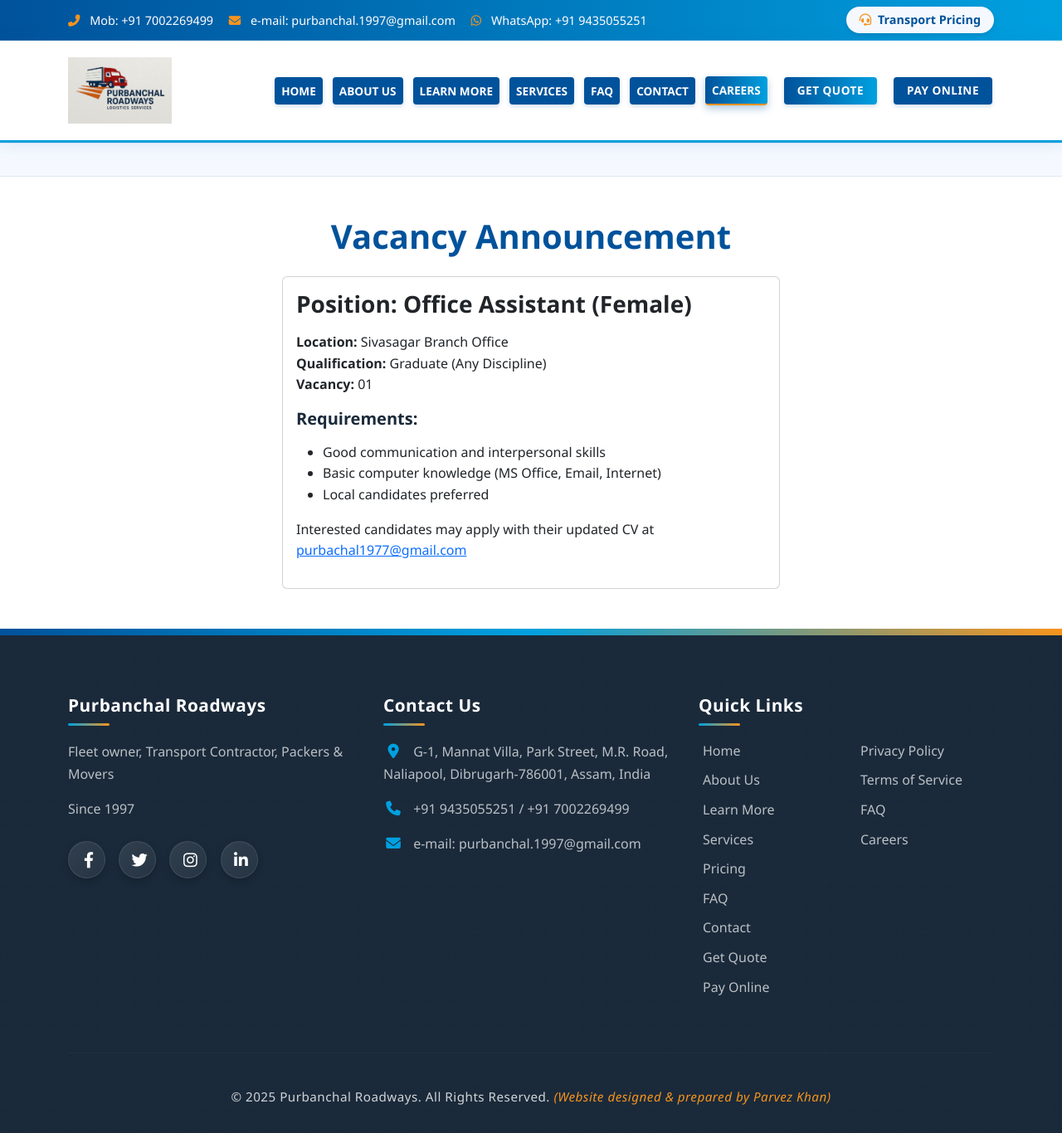
After one commit to safdarjung/purbanchal-website, a Django app: page /careers/ in a window 1280 px wide. The commit adds this page. Shown: the whole page at 83% size. Run offline with Django 5.2, Linux system fonts and the light colour scheme.

Commit message:
Add careers page, update navigation, and improve home hero section

```diff
--- a/core/views.py
+++ b/core/views.py
@@ -52,3 +52,6 @@ def payment(request):
 
 def learn_more(request):
     return render(request, 'core/learn_more.html')
+
+def careers(request):
+    return render(request, 'core/careers.html')
--- a/purbanchal_roadways_main/urls.py
+++ b/purbanchal_roadways_main/urls.py
@@ -42,6 +42,7 @@ urlpatterns = [
     path('custom-quote/', core_views.custom_quote, name='custom_quote'),
     path('payment/', core_views.payment, name='payment'),
     path('learn-more/', core_views.learn_more, name='learn_more'),
+    path('careers/', core_views.careers, name='careers'),
 ]
 
 if settings.DEBUG:
--- a/templates/base.html
+++ b/templates/base.html
@@ -73,6 +73,9 @@
                         </li>
                         <li class="nav-item">
                             <a class="nav-link {% if request.path == '/contact/' %}active{% endif %}" href="{% url 'contact' %}">Contact</a>
+                        </li>
+                        <li class="nav-item">
+                            <a class="nav-link {% if request.path == '/careers/' %}active{% endif %}" href="{% url 'careers' %}">Careers</a>
                         </li>
                         <li class="nav-item ms-2">
                             <a class="nav-link btn btn-sm btn-primary text-white px-3 {% if request.path == '/custom-quote/' %}active{% endif %}" href="{% url 'custom_quote' %}">Get Quote</a>
@@ -164,7 +167,7 @@
                                 <li><a href="{% url 'privacy_policy' %}">Privacy Policy</a></li>
                                 <li><a href="{% url 'terms_of_service' %}">Terms of Service</a></li>
                                 <li><a href="{% url 'faq' %}">FAQ</a></li>
-                                <li><a href="{% url 'contact' %}">Careers</a></li>
+                                <li><a href="{% url 'careers' %}">Careers</a></li>
                             </ul>
                         </div>
                     </div>
--- /dev/null
+++ b/templates/core/careers.html
@@ -0,0 +1,28 @@
+{% extends 'base.html' %}
+
+{% block title %}Careers at Purbanchal Roadways{% endblock %}
+
+{% block content %}
+<section class="careers-section py-5">
+    <div class="container">
+        <h1 class="mb-4 text-center text-primary">Vacancy Announcement</h1>
+        <div class="card mx-auto" style="max-width: 600px;">
+            <div class="card-body">
+                <h3 class="card-title mb-3">Position: Office Assistant (Female)</h3>
+                <ul class="list-unstyled mb-3">
+                    <li><strong>Location:</strong> Sivasagar Branch Office</li>
+                    <li><strong>Qualification:</strong> Graduate (Any Discipline)</li>
+                    <li><strong>Vacancy:</strong> 01</li>
+                </ul>
+                <h5>Requirements:</h5>
+                <ul>
+                    <li>Good communication and interpersonal skills</li>
+                    <li>Basic computer knowledge (MS Office, Email, Internet)</li>
+                    <li>Local candidates preferred</li>
+                </ul>
+                <p class="mt-3">Interested candidates may apply with their updated CV at <a href="mailto:purbachal1977@gmail.com">purbachal1977@gmail.com</a></p>
+            </div>
+        </div>
+    </div>
+</section>
+{% endblock %}
--- a/templates/core/home.html
+++ b/templates/core/home.html
@@ -6,8 +6,8 @@
 <!-- Hero Section -->
 <section class="hero-section">
     <div class="container">
-        <h1 class="display-3 fw-bold">PURBANCHAL ROADWAYS</h1>
-        <p class="hero-tagline">(Your Trusted Logistics Partner Since 1997)</p>
+        <h1 class="display-3 fw-bold" style="letter-spacing: 1px;">Welcome to<br> <span style="white-space:nowrap;">PURBANCHAL ROADWAYS</span></h1>
+        <p class="hero-tagline" style="margin-top: 10px;">(Your Trusted Logistics Partner Since 1997)</p>
         <p class="lead">Fleet owner, Transport Contractor, Packers & Movers</p>
         <a href="{% url 'contact' %}" class="btn btn-primary btn-lg">Contact Us</a>
     </div>
```
